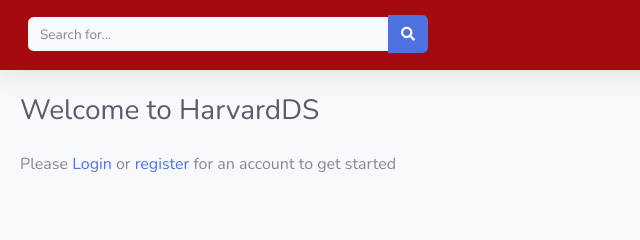
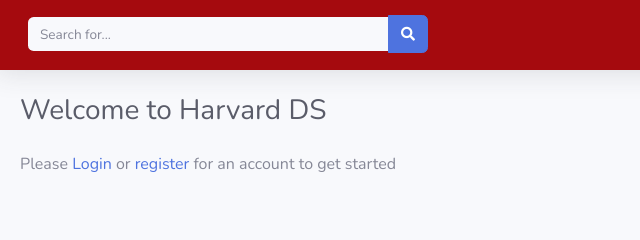
Before and after one commit to harvardds/harvardds.github.io, a website with bundled scripts: page index.html in a window 1280 px wide. Shown: the top 240 px of the page, 228-868 px from the left. Built offline with nearby package versions, Linux system fonts and the light colour scheme.

Commit message:
test update

```diff
--- a/index.html
+++ b/index.html
@@ -31,7 +31,7 @@
                 <!-- Begin Page Content -->
                 <div class="container-fluid">
                     <!-- Page Heading -->
-                    <h1 class="h3 mb-4 text-gray-800">Welcome to HarvardDS</h1>
+                    <h1 class="h3 mb-4 text-gray-800">Welcome to Harvard DS</h1>
                     <p>Please <a href="#login">Login</a> or <a href="#register">register</a> for an account to get started</p>
                 </div>
                 <!-- /.container-fluid -->
```
